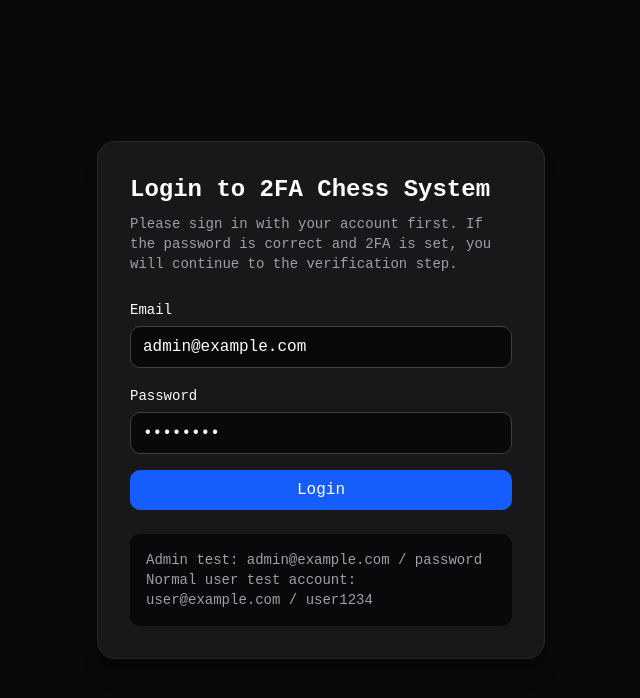
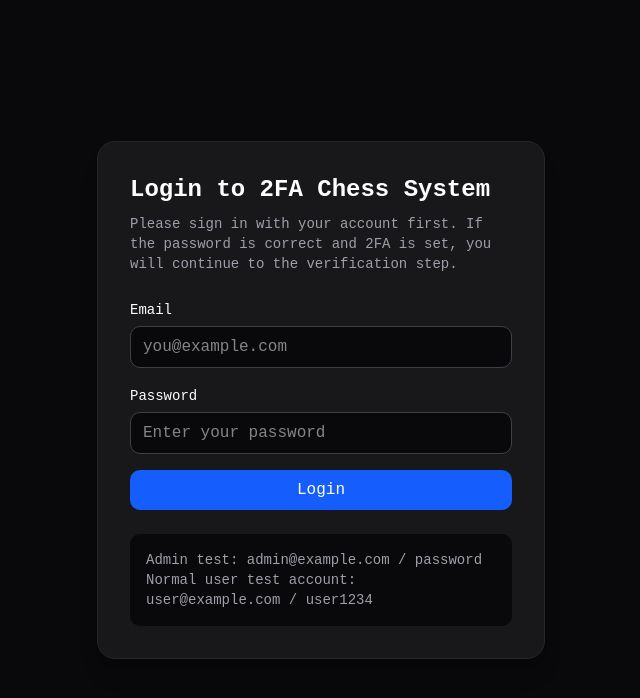
Before and after one commit to FIT5163-2fa/Assignment-3, a React (Vite) app in the folder frontend/2fa/: page / in a window 1280 px wide. Shown: the top 698 px of the page, without its empty margins (319-959 px from the left). Built offline with nearby package versions, Linux system fonts and the light colour scheme.

Commit message:
Removed autofill

```diff
--- a/frontend/2fa/src/App.tsx
+++ b/frontend/2fa/src/App.tsx
@@ -66,8 +66,8 @@ export function App() {
 
   const [page, setPage] = useState<Page>("login")
 
-  const [loginEmail, setLoginEmail] = useState("admin@example.com")
-  const [loginPassword, setLoginPassword] = useState("admin123")
+  const [loginEmail, setLoginEmail] = useState("")
+  const [loginPassword, setLoginPassword] = useState("")
   const [loginError, setLoginError] = useState("")
 
   const [currentUser, setCurrentUser] = useState<CurrentUser | null>(null)
--- a/frontend/2fa/src/components/LoginPage.tsx
+++ b/frontend/2fa/src/components/LoginPage.tsx
@@ -38,7 +38,7 @@ export function LoginPage({
               type="email"
               value={loginEmail}
               onChange={(event) => setLoginEmail(event.target.value)}
-              placeholder="admin@example.com"
+              placeholder="you@example.com"
             />
           </div>
 
@@ -49,7 +49,7 @@ export function LoginPage({
               type="password"
               value={loginPassword}
               onChange={(event) => setLoginPassword(event.target.value)}
-              placeholder="admin123"
+              placeholder="Enter your password"
             />
           </div>
 
```
